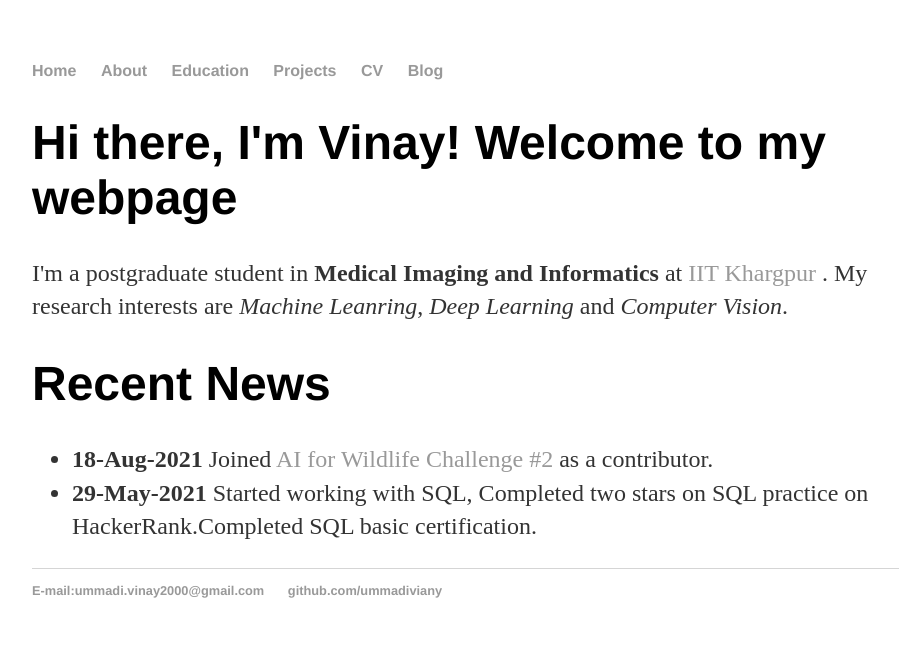
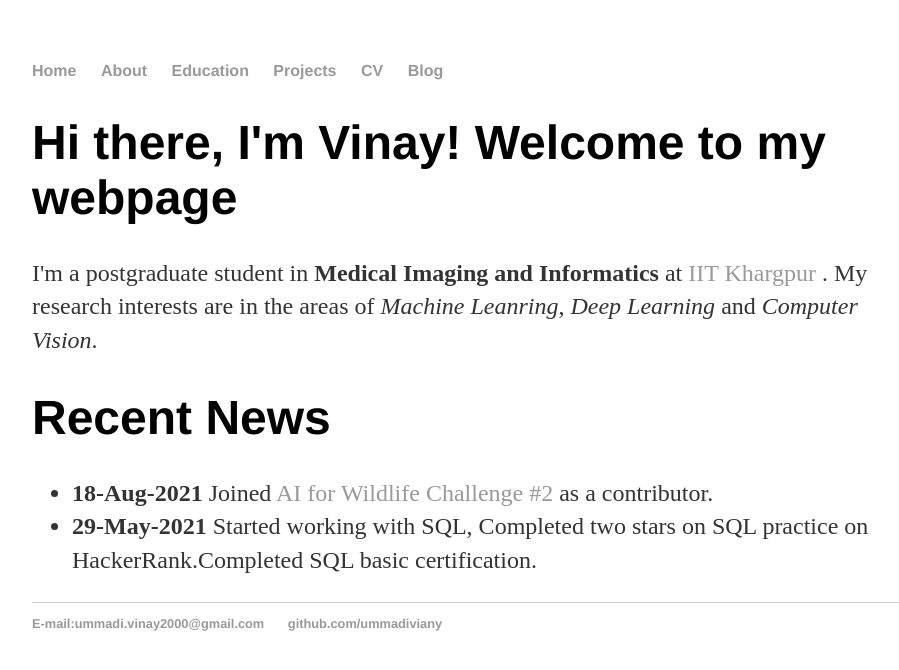
Before and after one commit to ummadiviany/ummadiviany.github.io, a Jekyll site: the page built from index.html, in a window 1280 px wide. Shown: the top 670 px of the page, without its empty margins (160-1059 px from the left). Built offline with Jekyll 4.4.1, drawn with Linux system fonts in a browser that asks for light colours.

```diff
--- a/index.html
+++ b/index.html
@@ -6,7 +6,7 @@
 		<div class="intro">
 			<h1>Hi there, I'm Vinay! Welcome to my webpage</h1>
 			<p>I'm a postgraduate student in <b>Medical Imaging and Informatics</b> at <a href="http://www.iitkgp.ac.in/">IIT Khargpur</a> .
-				My research interests are <i>Machine Leanring</i>, <i>Deep Learning</i> and <i>Computer Vision</i>.
+				My research interests are in the areas of <i>Machine Leanring</i>, <i>Deep Learning</i> and <i>Computer Vision</i>.
 			</p>
 		</div>
 
```
